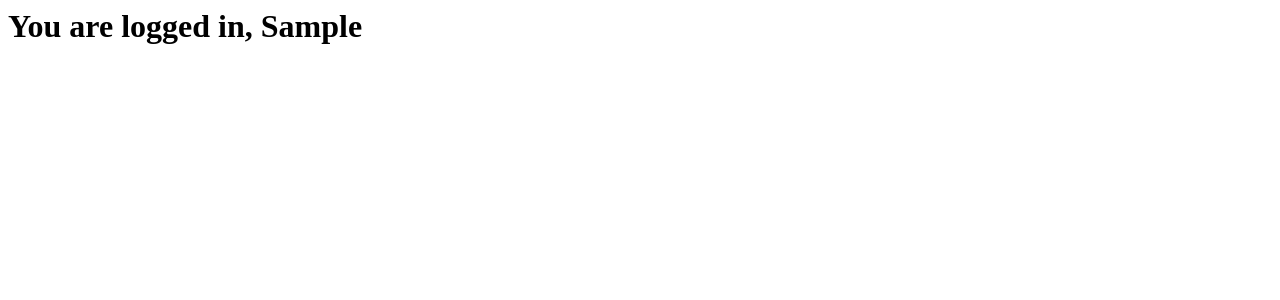
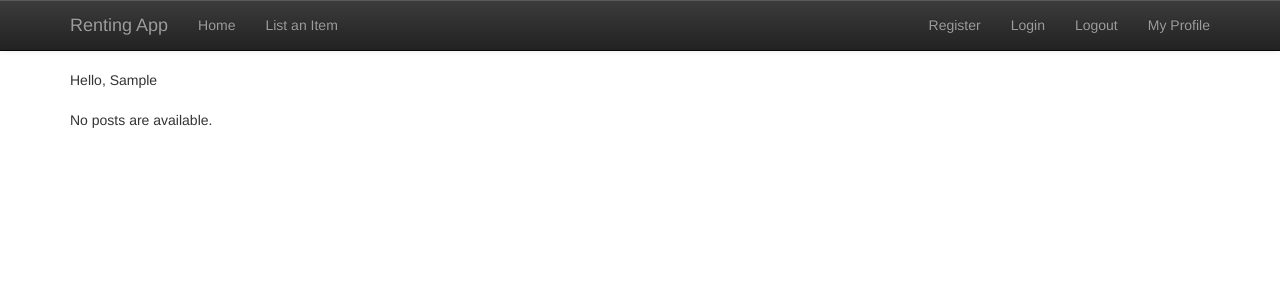
Before and after one commit to gregoryhjohnson/largescale2016_final_project, a Django app: page /renting_app/ in a window 1280 px wide. Shown: the top 300 px of the page. Run offline with Django 3.2, Linux system fonts and the light colour scheme; a user stored in the database is signed in; tables that the repository leaves empty hold one stand-in row (values such as "Sample post"); some libraries are stand-ins or nearby versions.

Commit message:
added a bunch of views

```diff
--- a/largescale_final_project/renting_app/static/renting_app/style.css
+++ b/largescale_final_project/renting_app/static/renting_app/style.css
@@ -1,3 +1,15 @@
 body{
   padding-top: 70px;
+
 }
+
+.item {
+	border-style: solid;
+	border-width: 2px;
+	display:inline-block;
+	padding: 15px;
+	margin:15px;
+	width: 500px;
+	vertical-align: top;
+
+}
--- a/largescale_final_project/renting_app/templates/base.html
+++ b/largescale_final_project/renting_app/templates/base.html
@@ -25,16 +25,19 @@
                     <span class="icon-bar"></span>
                     <span class="icon-bar"></span>
                 </button>
-                <a class="navbar-brand" href="#">Renting App</a>
+                <a class="navbar-brand" href="/renting_app/home">Renting App</a>
 
             </div>
             <div class="collapse navbar-collapse" id="navbarCollapse">
                 <ul class="nav navbar-nav navbar-left">
-                    <li><a href="/renting_app">Home</a></li>
+                    <li><a href="/renting_app/home">Home</a></li>
+                    <li><a href="/renting_app/add-item">List an Item</a></li>
                 </ul>
                 <ul class="nav navbar-nav navbar-right">
                   <li><a href="/renting_app/register">Register</a></li>
                   <li><a href="/renting_app/login">Login</a></li>
+                  <li><a href="/renting_app/logout">Logout</a></li>
+                  <li><a href="/renting_app/profile/{{ user_id }}">My Profile</a></li>
                 </ul>
             </div>
         </div>
--- /dev/null
+++ b/largescale_final_project/renting_app/templates/renting_app/home.html
@@ -0,0 +1,29 @@
+{% extends 'base.html' %}
+{% block content %}
+Hello, {{user}}<br><br>
+{% if item_list %}
+  <div id="item_list">
+    {% for item in item_list %}
+      <div class="item">
+      <h3><bold>
+          <a href="{% url 'item' item.id %}">
+          {{ item.name }}
+          </a>
+      </bold></h3>
+      <h4>Category: {{ item.category.name }}</h4>
+          <p>Description: {{ item.description }}</p>
+          <p>Asking Price per day: ${{ item.asking_price }}</p>
+        <p>Listed by:
+          <a href="{% url 'profile' item.user_id %}">
+             {{ item.user }}
+          </a></p>
+          <p>Zip Code: {{item.user.zip_code}}</p>
+
+      </div>
+    {% endfor %}
+  </div>
+{% else %}
+  <p>No posts are available.</p>
+{% endif %}
+
+{% endblock %}
--- a/largescale_final_project/renting_app/urls.py
+++ b/largescale_final_project/renting_app/urls.py
@@ -7,4 +7,9 @@
   url(r'^register/$', views.register, name='register'),
   url(r'^login/$', views.user_login, name='login'),
   url(r'^logout/$', views.user_logout, name='logout'),
+  url(r'^profile/(?P<user_id>[0-9]+)/$', views.profile, name='profile'),
+  url(r'^add-item/$', views.add, name='add-item'),
+  url(r'^home/$', views.home, name='home'),
+  url(r'^item/(?P<item_id>[0-9]+)', views.item, name='item'),
+  url(r'^modify/$', views.modify, name='modify'),
 ]
--- a/largescale_final_project/renting_app/views.py
+++ b/largescale_final_project/renting_app/views.py
@@ -4,7 +4,9 @@
 from django.http import HttpResponse, HttpResponseRedirect
 from django.contrib.auth.forms import AuthenticationForm
 from .models import *
-from .forms import ExtendedUserCreationForm,ProfileForm
+from .forms import ExtendedUserCreationForm,ProfileForm, ItemForm
+from django.core.paginator import Paginator, EmptyPage, PageNotAnInteger
+from django.shortcuts import redirect
 
 # Create your views here.
 
@@ -12,13 +14,24 @@
 def index(request):
   if request.user.is_authenticated():
     return home(request)
-
-  return HttpResponse('<h1>You are not logged in<h1>')
+  else:
+    return user_login(request)
+  #return HttpResponse('<h1>You are not logged in<h1>')
 
 @login_required
 def home(request):
+
   #TODO: Placeholder. This should be a feed of items related to the user's intrests
-  return HttpResponse('<h1>You are logged in, ' + request.user.first_name + '</h1>')
+  item_list = Item.objects.filter(currently_rented=False).order_by('-listed_date')
+  for item in item_list:
+    item.user = Profile.objects.get(pk=item.user_id)
+
+  context = {
+    'item_list': item_list,
+    'user': request.user.first_name,
+    'user_id': request.user.id
+  }
+  return render(request, 'renting_app/home.html', context)
 
 def register(request):
   if request.method == 'POST':
@@ -41,7 +54,8 @@
 
       return render(request, 'renting_app/register.html',{
         'user_form': user_form,
-        'profile_form': profile_form
+        'profile_form': ProfileForm,
+        'user_id': request.user.id
       })
 
   #GET request, create and render new user and profile forms
@@ -51,7 +65,8 @@
 
   return render(request, 'renting_app/register.html', {
     'user_form': user_form,
-    'profile_form': profile_form
+    'profile_form': profile_form,
+    'user_id': request.user.id
   })
 
 def user_login(request):
@@ -69,8 +84,107 @@
   auth_form = AuthenticationForm
   return render(request, 'renting_app/login.html', {
     'auth_form': auth_form,
+    'user_id': request.user.id
   })
 
 def user_logout(request):
   logout(request)
-  return HttpResponseRedirect('/renting_app/')
+  return HttpResponseRedirect('/renting_app/home')
+
+@login_required
+def profile(request, user_id):
+  if not request.user.is_authenticated():
+    return user_login(request)
+
+  user = User.objects.get(pk=user_id)
+  profile = Profile.objects.get(pk=user_id)
+
+  items = Item.objects.filter(user_id=user_id).order_by('-listed_date')
+  paginator = Paginator(items, 10)
+  page = request.GET.get('page')
+  try:
+    posts = paginator.page(page)
+  except PageNotAnInteger:
+    # If page is not an integer, deliver first page.
+    posts = paginator.page(1)
+  except EmptyPage:
+    # If page is out of range (e.g. 9999), deliver last page of results.
+    posts = paginator.page(paginator.num_pages)
+
+  my_profile = False
+  if int(request.user.id) == int(user_id):
+    my_profile = True
+
+
+
+  context = {
+
+    'user' : user,
+    'email' : profile.email,
+    'first_name' : profile.first_name,
+    'last_name' : profile.last_name,
+    'zip_code' : profile.zip_code,
+    'posts' : posts,
+    'user_id': request.user.id,
+    'my_profile': my_profile
+
+  }
+  return render(request, 'renting_app/profile.html', context)
+
+@login_required
+def add(request):
+  if request.method == 'POST':
+    item_form = ItemForm(request.POST)
+
+
+
+    if item_form.is_valid():
+      new_item = item_form.save(commit=False)
+      new_item.user_id = request.user.id
+      new_item.currently_rented = False
+      new_item.save()
+
+      return redirect('/renting_app/home/')
+
+    else:
+
+      return render(request, 'renting_app/add.html',{
+        'item_form': item_form
+      })
+
+  else:
+   item_form = ItemForm
+
+  return render(request, 'renting_app/add.html', {
+    'item_form': item_form,
+    'user_id': request.user.id
+  })
+
+@login_required
+def modify(request):
+  if request.method == 'POST':
+    delete = request.POST.getlist('delete')
+    rented = request.POST.getlist('rented')
+    returned = request.POST.getlist('returned')
+
+    for rent_id in returned:
+      item = Item.objects.get(id=rent_id)
+      item.currently_rented = False
+      item.save()
+    for rent_id in rented:
+      item = Item.objects.get(id=rent_id)
+      item.currently_rented = True
+      item.save()
+    for delete_id in delete:
+      item = Item.objects.get(id=delete_id)
+      item.delete()
+    url = '/renting_app/profile/' + str(request.user.id)
+    return HttpResponseRedirect(url)
+
+
+@login_required
+def item(request, item_id):
+  item = Item.objects.get(id=item_id)
+  item_user = Profile.objects.get(pk=item.user_id)
+
+  return render(request, 'renting_app/item.html', {'item' : item, 'user_id': request.user.id, "item_user": item_user})
```
Also changed, not shown: largescale_final_project/renting_app/forms.py (+6 -1 lines), largescale_final_project/renting_app/models.py (+8 -0 lines), largescale_final_project/renting_app/templates/renting_app/add.html (added, +11 -0 lines), largescale_final_project/renting_app/templates/renting_app/item.html (added, +25 -0 lines), largescale_final_project/renting_app/templates/renting_app/profile.html (added, +52 -0 lines).
